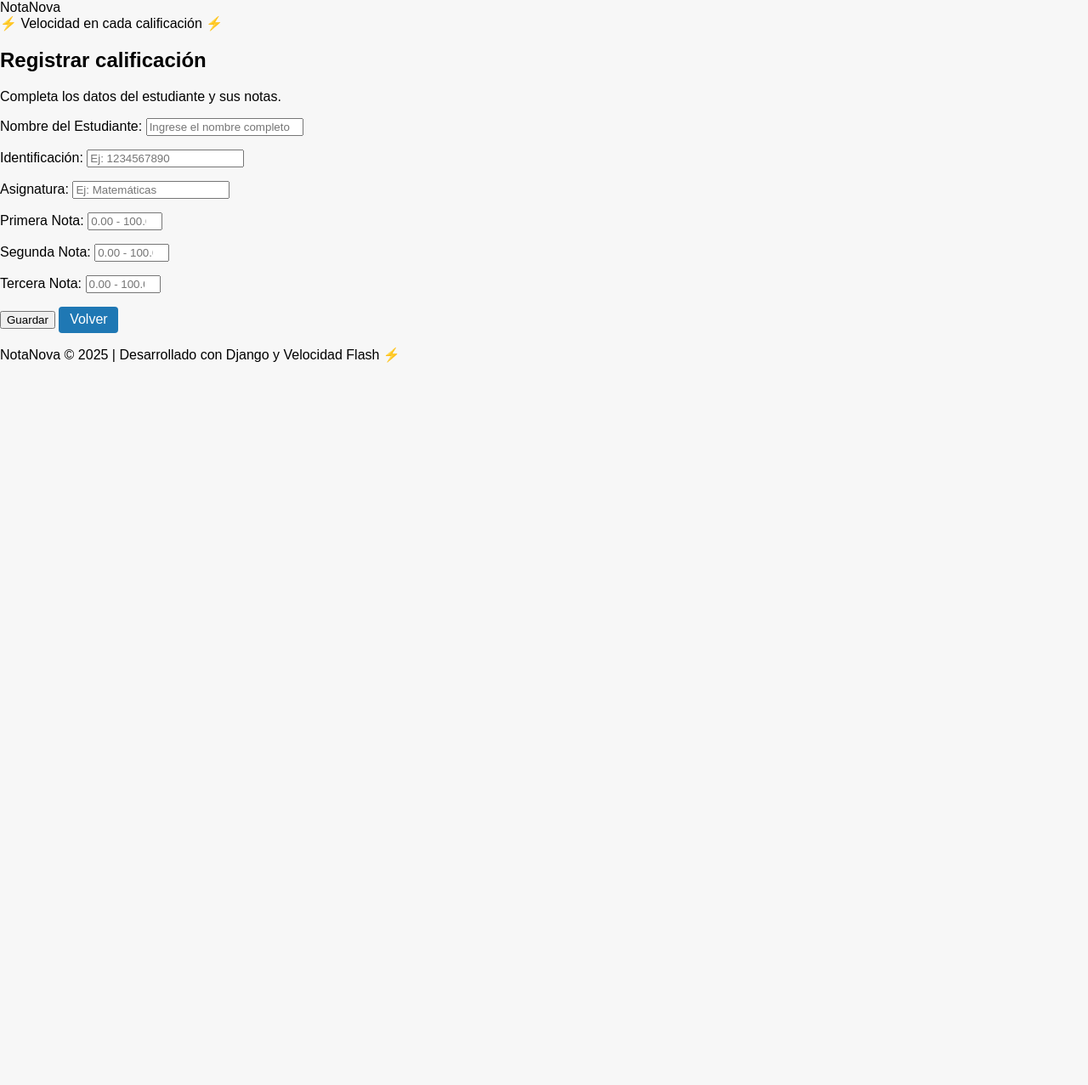
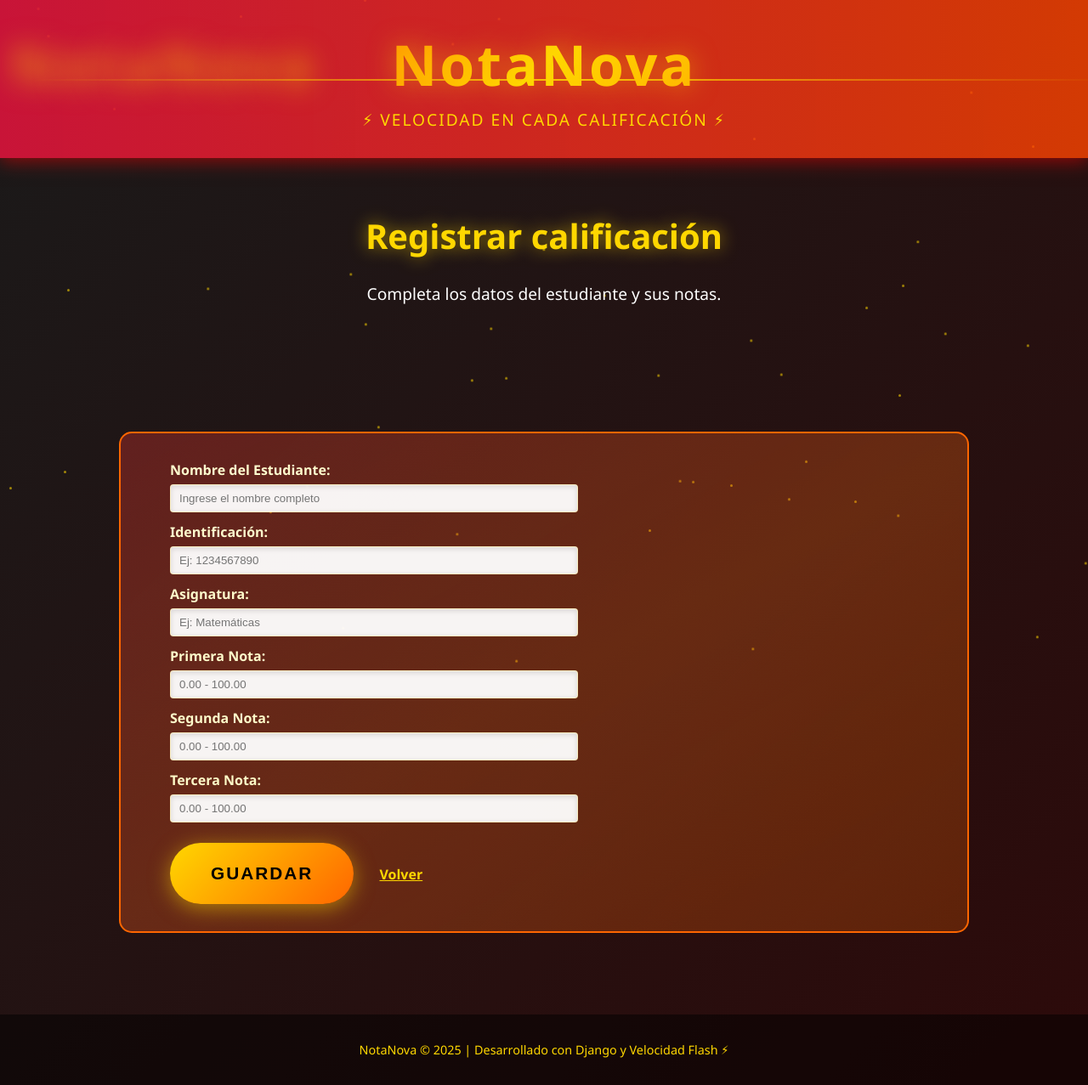
Before and after one commit to Nicolas-12000/NotaNova, a Django app: page /calificaciones/crear/ in a window 1280 px wide. Shown: the whole page at 85% size. Before the commit the page ends 427 px from the top, so only its background shows below. Run offline with Django 5.2, Linux system fonts and the light colour scheme.

Commit message:
solucionando erres de ruta y estilos en el css

```diff
--- a/evaluaciones_notanova_garcia_calzada_martinez/evaluaciones_notanova_garcia_calzada_martinez/settings.py
+++ b/evaluaciones_notanova_garcia_calzada_martinez/evaluaciones_notanova_garcia_calzada_martinez/settings.py
@@ -116,8 +116,10 @@ USE_TZ = True
 # Static files (CSS, JavaScript, Images)
 # https://docs.djangoproject.com/en/5.2/howto/static-files/
 
-STATIC_URL = 'static/'
-# Serve static files from project-level `static/` during development
+STATIC_URL = '/static/'
+# Serve static files from the project's `static/` directory during development
+# BASE_DIR points to the inner project folder; keep static/ inside it so Django
+# can find it via STATICFILES_DIRS (or via app directories)
 STATICFILES_DIRS = [BASE_DIR / 'static']
 
 # Default primary key field type
--- a/evaluaciones_notanova_garcia_calzada_martinez/evaluaciones_notanova_garcia_calzada_martinez/urls.py
+++ b/evaluaciones_notanova_garcia_calzada_martinez/evaluaciones_notanova_garcia_calzada_martinez/urls.py
@@ -16,10 +16,12 @@ Including another URLconf
 """
 from django.contrib import admin
 from django.urls import path, include
+from django.views.generic import RedirectView
 
 urlpatterns = [
     path('admin/', admin.site.urls),
-    # Expose the app both at /calificaciones/ and at root
+    # Mount the app at /calificaciones/ with namespace
     path('calificaciones/', include(('calificaciones_app_garcia_calzada_martinez.urls', 'calificaciones'), namespace='calificaciones')),
-    path('', include(('calificaciones_app_garcia_calzada_martinez.urls', 'calificaciones'), namespace='calificaciones')),
+    # Redirect root to the calificaciones list view to avoid duplicate namespace include
+    path('', RedirectView.as_view(pattern_name='calificaciones:listar_calificaciones', permanent=False)),
 ]
--- /dev/null
+++ b/evaluaciones_notanova_garcia_calzada_martinez/static/css/notanova.css
@@ -0,0 +1,383 @@
+* {
+	margin: 0;
+	padding: 0;
+	box-sizing: border-box;
+}
+
+body {
+	font-family: 'Segoe UI', Tahoma, Geneva, Verdana, sans-serif;
+	background: linear-gradient(135deg, #1a1a1a 0%, #2d0a0a 100%);
+	color: #ffffff;
+	overflow-x: hidden;
+}
+
+/* Partículas de energía de fondo */
+.energy-particles {
+	position: fixed;
+	top: 0;
+	left: 0;
+	width: 100%;
+	height: 100%;
+	pointer-events: none;
+	z-index: 0;
+	overflow: hidden;
+}
+
+.particle {
+	position: absolute;
+	width: 3px;
+	height: 3px;
+	background: #FFD700;
+	border-radius: 50%;
+	animation: float 3s infinite ease-in-out;
+	opacity: 0.6;
+}
+
+@keyframes float {
+	0%, 100% { transform: translateY(0) translateX(0); }
+	50% { transform: translateY(-20px) translateX(10px); }
+}
+
+/* Header con efecto de velocidad */
+header {
+	position: relative;
+	padding: 2rem;
+	background: linear-gradient(90deg, rgba(220,20,60,0.9) 0%, rgba(255,69,0,0.8) 100%);
+	box-shadow: 0 4px 20px rgba(255,0,0,0.5);
+	z-index: 10;
+}
+
+.speed-lines {
+	position: absolute;
+	top: 50%;
+	left: 0;
+	width: 100%;
+	height: 2px;
+	background: linear-gradient(90deg, transparent 0%, #FFD700 50%, transparent 100%);
+	animation: speedLine 2s infinite;
+}
+
+@keyframes speedLine {
+	0% { transform: translateX(-100%); opacity: 0; }
+	50% { opacity: 1; }
+	100% { transform: translateX(100%); opacity: 0; }
+}
+
+.logo-container {
+	text-align: center;
+	position: relative;
+	z-index: 2;
+}
+
+.logo-text {
+	font-size: 4rem;
+	font-weight: 900;
+	background: linear-gradient(135deg, #FF0000 0%, #FFD700 50%, #FF6600 100%);
+	-webkit-background-clip: text;
+	-webkit-text-fill-color: transparent;
+	background-clip: text;
+	text-shadow: 0 0 30px rgba(255,215,0,0.5);
+	letter-spacing: 3px;
+	animation: pulse 2s ease-in-out infinite;
+	position: relative;
+}
+
+.logo-text::before {
+	content: 'NotaNova';
+	position: absolute;
+	left: 0;
+	top: 0;
+	color: rgba(255,215,0,0.3);
+	z-index: -1;
+	animation: glitch 3s infinite;
+}
+
+@keyframes pulse {
+	0%, 100% { transform: scale(1); }
+	50% { transform: scale(1.05); }
+}
+
+@keyframes glitch {
+	0%, 90%, 100% { transform: translate(0); }
+	92% { transform: translate(-2px, 2px); }
+	94% { transform: translate(2px, -2px); }
+	96% { transform: translate(-2px, -2px); }
+}
+
+.tagline {
+	font-size: 1.2rem;
+	color: #FFD700;
+	margin-top: 0.5rem;
+	letter-spacing: 2px;
+	text-transform: uppercase;
+	animation: fadeIn 1s ease-in;
+}
+
+@keyframes fadeIn {
+	from { opacity: 0; transform: translateY(-10px); }
+	to { opacity: 1; transform: translateY(0); }
+}
+
+/* Sección Hero */
+.hero {
+	position: relative;
+	padding: 4rem 2rem;
+	text-align: center;
+	z-index: 5;
+}
+
+.hero-title {
+	font-size: 2.5rem;
+	margin-bottom: 1.5rem;
+	color: #FFD700;
+	text-shadow: 0 0 20px rgba(255,215,0,0.6);
+}
+
+.hero-description {
+	font-size: 1.2rem;
+	color: #ffffff;
+	max-width: 800px;
+	margin: 0 auto 3rem;
+	line-height: 1.8;
+}
+
+/* Tarjetas de características */
+.features {
+	display: grid;
+	grid-template-columns: repeat(auto-fit, minmax(280px, 1fr));
+	gap: 2rem;
+	padding: 2rem;
+	max-width: 1200px;
+	margin: 0 auto;
+	position: relative;
+	z-index: 5;
+}
+
+.feature-card {
+	background: linear-gradient(135deg, rgba(220,20,60,0.3) 0%, rgba(255,69,0,0.2) 100%);
+	border: 2px solid #FF6600;
+	border-radius: 15px;
+	padding: 2rem;
+	transition: all 0.3s ease;
+	position: relative;
+	overflow: hidden;
+	/* ensure the card (and its inputs) sit above background decorations */
+	z-index: 5;
+}
+
+.feature-card::before {
+	content: '';
+	position: absolute;
+	top: -50%;
+	left: -50%;
+	width: 200%;
+	height: 200%;
+	background: linear-gradient(45deg, transparent, rgba(255,215,0,0.1), transparent);
+	animation: shine 3s infinite;
+	pointer-events: none;
+}
+
+@keyframes shine {
+	0% { transform: rotate(0deg); }
+	100% { transform: rotate(360deg); }
+}
+
+.feature-card:hover {
+	transform: translateY(-10px) scale(1.05);
+	box-shadow: 0 10px 40px rgba(255,69,0,0.6);
+	border-color: #FFD700;
+}
+
+.feature-icon {
+	font-size: 3rem;
+	margin-bottom: 1rem;
+	display: inline-block;
+	animation: bounce 2s infinite;
+}
+
+@keyframes bounce {
+	0%, 100% { transform: translateY(0); }
+	50% { transform: translateY(-10px); }
+}
+
+.feature-title {
+	font-size: 1.5rem;
+	color: #FFD700;
+	margin-bottom: 0.5rem;
+	font-weight: bold;
+}
+
+.feature-description {
+	color: #ffffff;
+	line-height: 1.6;
+}
+
+/* Botón CTA */
+.cta-container {
+	text-align: center;
+	padding: 3rem 2rem;
+	position: relative;
+	z-index: 5;
+}
+
+.cta-button {
+	display: inline-block;
+	padding: 1.5rem 3rem;
+	font-size: 1.3rem;
+	font-weight: bold;
+	color: #000000;
+	background: linear-gradient(135deg, #FFD700 0%, #FF6600 100%);
+	border: none;
+	border-radius: 50px;
+	text-decoration: none;
+	text-transform: uppercase;
+	letter-spacing: 2px;
+	transition: all 0.3s ease;
+	box-shadow: 0 5px 25px rgba(255,215,0,0.5);
+	position: relative;
+	overflow: hidden;
+}
+
+.cta-button::before {
+	content: '';
+	position: absolute;
+	top: 50%;
+	left: 50%;
+	width: 0;
+	height: 0;
+	border-radius: 50%;
+	background: rgba(255,255,255,0.3);
+	transform: translate(-50%, -50%);
+	transition: width 0.6s, height 0.6s;
+}
+
+.cta-button:hover::before {
+	width: 300px;
+	height: 300px;
+}
+
+.cta-button:hover {
+	transform: scale(1.1);
+	box-shadow: 0 10px 40px rgba(255,215,0,0.8);
+}
+
+/* Footer */
+footer {
+	text-align: center;
+	padding: 2rem;
+	background: rgba(0,0,0,0.5);
+	margin-top: 4rem;
+	position: relative;
+	z-index: 5;
+}
+
+.footer-text {
+	color: #FFD700;
+	font-size: 0.9rem;
+}
+
+/* Lightning bolts decorativos */
+.lightning {
+	position: absolute;
+	width: 3px;
+	height: 100px;
+	background: linear-gradient(to bottom, #FFD700, transparent);
+	animation: lightning 2s infinite;
+	opacity: 0;
+}
+
+/* Make sure decorative lightning doesn't block form inputs */
+.lightning { pointer-events: none }
+
+@keyframes lightning {
+	0%, 90%, 100% { opacity: 0; }
+	95% { opacity: 1; }
+}
+
+/* Responsive */
+@media (max-width: 768px) {
+	.logo-text {
+		font-size: 2.5rem;
+	}
+
+	.hero-title {
+		font-size: 1.8rem;
+	}
+
+	.hero-description {
+		font-size: 1rem;
+	}
+}
+
+/* Forms and controls */
+.feature-card form { display: block; }
+.feature-card form { display: block; max-width:880px; margin:0 auto; }
+.feature-card form p { margin-bottom: 0.75rem; color: #fff; }
+.feature-card label { display: block; margin-bottom: 6px; font-weight: 700; color: #ffd; }
+.feature-card input[type="text"],
+.feature-card input[type="number"],
+.feature-card input[type="email"],
+.feature-card input[type="tel"],
+.feature-card select,
+.feature-card textarea {
+	display: block;
+	width: 60%;
+	max-width: 480px;
+	padding: 8px 10px;
+	margin-bottom: 10px;
+	border-radius: 4px;
+	border: 1px solid rgba(255,215,0,0.2);
+	background: rgba(255,255,255,0.95);
+	color: #111;
+}
+
+/* Buttons and links used in forms */
+.btn { display:inline-block; padding:10px 14px; background:transparent; color:#FFD700; text-decoration:underline; font-weight:700; margin-left:12px }
+.btn:hover { color:#fff }
+.btn-secondary { background:transparent; color:#fff; text-decoration:none; border:1px solid rgba(255,255,255,0.06); padding:8px 12px; border-radius:6px }
+
+/* Table improvements */
+.tabla { width:100%; border-collapse:collapse; margin-top:24px }
+.tabla th, .tabla td { padding:12px 10px; border-bottom:1px solid rgba(255,255,255,0.04); color:#fff; }
+.tabla th { color:#FFD700; text-transform:uppercase; font-weight:800 }
+.tabla tbody tr:hover { background: rgba(255,215,0,0.02) }
+
+/* stronger 'goty' contrast for table and centering */
+.tabla thead { background: linear-gradient(90deg, rgba(255,215,0,0.06), rgba(255,140,0,0.06)); }
+.tabla tbody tr { background: rgba(0,0,0,0.05); }
+.tabla tbody tr:nth-child(even) { background: rgba(0,0,0,0.09); }
+.tabla td, .tabla th { text-align: left }
+
+/* ensure form controls are above decorative layers and interactive */
+.feature-card input, .feature-card select, .feature-card textarea, .form-input {
+	position: relative;
+	z-index: 10;
+}
+
+/* center the feature section contents */
+.features { display:flex; flex-direction:column; align-items:center }
+.feature-card { width: 90%; max-width: 1000px }
+
+/* Card used by promedio view */
+.card { background: linear-gradient(135deg, rgba(220,20,60,0.12), rgba(0,0,0,0.12)); border:1px solid rgba(255,215,0,0.18); padding:0.5rem; border-radius:10px; box-shadow: 0 6px 24px rgba(0,0,0,0.4); }
+.card-header { padding:1.25rem; border-bottom:1px solid rgba(255,255,255,0.02) }
+.card-title { color:#FFD700; font-size:1.5rem; }
+
+/* Small action links */
+a { color: #ffd; }
+a:hover { color:#fff }
+
+/* Make CTA button inline on forms */
+.feature-card .cta-button { margin-top:12px }
+
+/* Form inputs: higher contrast and full-width for usability */
+.form-input {
+	width: 100%;
+	padding: 12px 14px;
+	border-radius: 8px;
+	border: 1px solid rgba(255,215,0,0.12);
+	background: rgba(255,250,240,0.96);
+	color: #111;
+	box-shadow: inset 0 2px 6px rgba(0,0,0,0.12);
+}
+.form-input:focus { outline: none; box-shadow: 0 0 0 4px rgba(255,215,0,0.12); border-color: #FFD700 }
--- a/evaluaciones_notanova_garcia_calzada_martinez/templates/calificaciones/landing_base.html
+++ b/evaluaciones_notanova_garcia_calzada_martinez/templates/calificaciones/landing_base.html
@@ -1,10 +1,11 @@
 <!DOCTYPE html>
+{% load static %}
 <html lang="es">
 <head>
     <meta charset="UTF-8">
     <meta name="viewport" content="width=device-width, initial-scale=1.0">
     <title>NotaNova - {% block title %}{% endblock %}</title>
-    <link rel="stylesheet" href="/static/css/notanova.css">
+    <link rel="stylesheet" href="{% static 'css/notanova.css' %}">
 </head>
 <body>
     <div class="energy-particles" id="particles"></div>
@@ -24,7 +25,7 @@
         <p class="footer-text">NotaNova © 2025 | Desarrollado con Django y Velocidad Flash ⚡</p>
     </footer>
 
-    <script src="/static/js/animations.js"></script>
+    <script src="{% static 'js/animations.js' %}"></script>
     <script>
         // Partículas
         const particlesContainer = document.getElementById('particles');
--- a/static/css/notanova.css
+++ /dev/null
@@ -1,10 +0,0 @@
-body{font-family:Arial,Helvetica,sans-serif;margin:0;padding:0;background:#f7f7f7}
-.site-header{background:#1f78b4;color:white;padding:12px 20px;display:flex;align-items:center;gap:12px}
-.logo{height:36px}
-.container{max-width:900px;margin:24px auto;padding:12px;background:white;border-radius:6px;box-shadow:0 2px 6px rgba(0,0,0,.06)}
-.btn{display:inline-block;padding:.4rem .8rem;background:#1f78b4;color:white;border-radius:4px;text-decoration:none}
-.btn-secondary{background:#6c757d}
-.btn-danger{background:#dc3545}
-.tabla{width:100%;border-collapse:collapse}
-.tabla th,.tabla td{padding:8px;border-bottom:1px solid #eee;text-align:left}
-.site-footer{text-align:center;padding:12px;color:#666;margin-top:12px}
```
Also changed, not shown: evaluaciones_notanova_garcia_calzada_martinez/templates/calificaciones/base.html (+4 -3 lines), evaluaciones_notanova_garcia_calzada_martinez/calificaciones_app_garcia_calzada_martinez/migrations/0001_initial.py (added), evaluaciones_notanova_garcia_calzada_martinez/static/images/logo.svg (renamed from static/images/logo.svg), evaluaciones_notanova_garcia_calzada_martinez/static/js/animations.js (renamed from static/js/animations.js).
